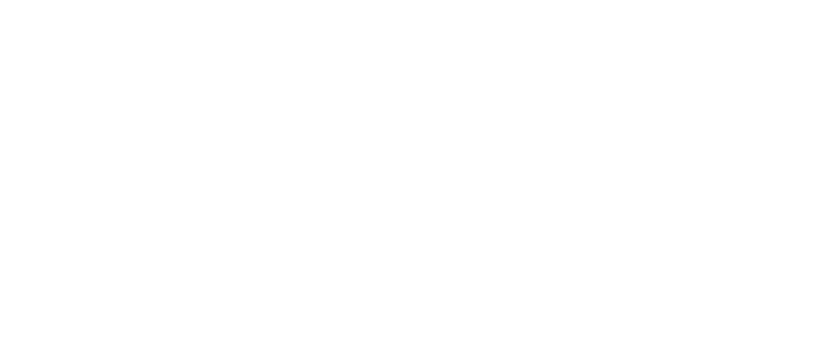
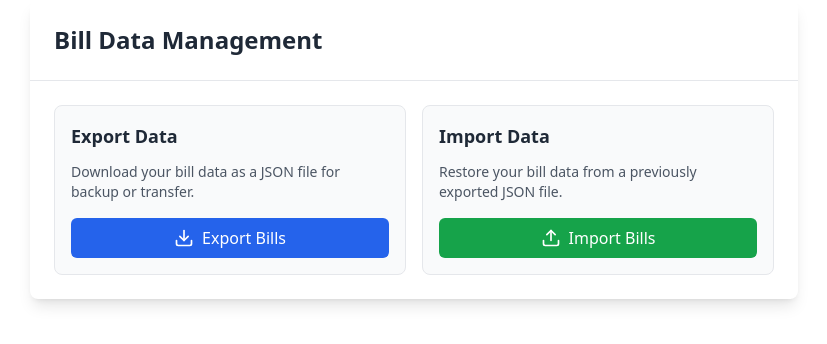
Before and after one commit to Rmx1921/dl, a React (Vite) app: page /#/export in a window 1280 px wide. Before the commit this address had no page. Shown: the top 344 px of the page, without its empty margins (226-1053 px from the left). Built offline with nearby package versions, Linux system fonts and the light colour scheme.

Commit message:
Full Bill data export functionality added - File can be exported to any folder location. - file is Exported as json format for better handling - implimentations for access the Export/Implimenation page.

```diff
--- a/preload.js
+++ b/preload.js
@@ -13,6 +13,7 @@
   getData: () => ipcRenderer.invoke('get-data'),
   onOpenBillsPage: (callback) => ipcRenderer.on('open-bills-page', callback),
   onOpenUpdaterPage: (callback) => ipcRenderer.on('open-updater-page', callback),
+  onOpenExportPage: (callback) => ipcRenderer.on('open-export-page', callback),
   removeAllListeners: (channel) => ipcRenderer.removeAllListeners(channel),
   onDataUpdate: (callback) => {
     const channel = 'data-update';
--- a/src/App.jsx
+++ b/src/App.jsx
@@ -3,6 +3,7 @@
 import SerialNumberGenerator from './components/SerialNumberGenerator';
 import BillDetails from './components/BillDetails';
 import UpdateManager from './components/UpdateManager';
+import DataExport from './components/DataExport';
 
 function App() {
   const navigate = useNavigate();
@@ -11,7 +12,8 @@
     if (!window.electronAPI) return;
     const routeHandlers = [
       { event: 'onOpenBillsPage', path: '/bills', listenerName: 'open-bills-page' },
-      { event: 'onOpenUpdaterPage', path: '/updater', listenerName: 'open-updater-page' }
+      { event: 'onOpenUpdaterPage', path: '/updater', listenerName: 'open-updater-page' },
+      { event: 'onOpenExportPage', path: '/export', listenerName: 'open-export-page' }
     ];
     const cleanup = routeHandlers.map(handler => {
       if (window.electronAPI[handler.event]) {
@@ -41,6 +43,7 @@
         <Route path="/" element={<SerialNumberGenerator />} />
         <Route path="/bills" element={<BillDetails />} />
         <Route path="/updater" element={<UpdateManager />} />
+        <Route path="/export" element={<DataExport />} />
       </Routes>
     </div>
   );
--- a/src/components/DataExport.jsx
+++ b/src/components/DataExport.jsx
@@ -1,81 +1,176 @@
-import React, { useState } from 'react';
-import { FileSpreadsheet, Loader2, Check, AlertCircle } from 'lucide-react';
+import React, { useState, useRef } from 'react';
+import { Upload, Loader2, Check, AlertCircle, Download } from 'lucide-react';
 import { getAllBillData } from './helpers/billsdb';
 
 const DataExport = () => {
     const [loading, setLoading] = useState(false);
-    const [exportStatus, setExportStatus] = useState({
+    const [status, setStatus] = useState({
         success: false,
         error: false,
-        message: ''
+        message: '',
+        type: ''
     });
+    const fileInputRef = useRef(null);
 
     const handleExport = async () => {
         setLoading(true);
-        setExportStatus({ success: false, error: false, message: '' });
+        setStatus({ success: false, error: false, message: '', type: '' });
         try {
-            let data = await getAllBillData();
+            const data = await getAllBillData();
             const jsonData = JSON.stringify(data, null, 2);
-             console.log(jsonData)
-            setExportStatus({
+            const blob = new Blob([jsonData], { type: 'application/json' });
+            const url = URL.createObjectURL(blob);
+            const link = document.createElement('a');
+            link.href = url;
+            link.download = `bill_data_${new Date().toISOString().split('T')[0]}.json`;
+            document.body.appendChild(link);
+            link.click();
+            document.body.removeChild(link);
+            URL.revokeObjectURL(url);
+
+            setStatus({
                 success: true,
                 error: false,
-                message: `Bill data exported successfully`
+                message: 'Bill data exported successfully',
+                type: 'export'
             });
         } catch (error) {
-            setExportStatus({
+            setStatus({
                 success: false,
                 error: true,
-                message: `Failed to export.`
+                message: 'Failed to export bill data',
+                type: 'export'
             });
         } finally {
             setLoading(false);
         }
     };
 
+    const handleImport = async (event) => {
+        const file = event.target.files[0];
+        if (!file) return;
+
+        setLoading(true);
+        setStatus({ success: false, error: false, message: '', type: '' });
+
+        try {
+            const reader = new FileReader();
+            reader.onload = async (e) => {
+                try {
+                    const jsonData = JSON.parse(e.target.result);
+                    // Here you would add your logic to validate and restore the data
+                    // For example: await restoreBillData(jsonData);
+
+                    setStatus({
+                        success: true,
+                        error: false,
+                        message: 'Bill data restored successfully',
+                        type: 'import'
+                    });
+                } catch (error) {
+                    setStatus({
+                        success: false,
+                        error: true,
+                        message: 'Invalid JSON file format',
+                        type: 'import'
+                    });
+                } finally {
+                    setLoading(false);
+                }
+            };
+
+            reader.onerror = () => {
+                setStatus({
+                    success: false,
+                    error: true,
+                    message: 'Error reading file',
+                    type: 'import'
+                });
+                setLoading(false);
+            };
+
+            reader.readAsText(file);
+        } catch (error) {
+            setStatus({
+                success: false,
+                error: true,
+                message: 'Failed to process file',
+                type: 'import'
+            });
+            setLoading(false);
+        }
+    };
+
+    const triggerFileInput = () => {
+        fileInputRef.current?.click();
+    };
+
     return (
-        <div className="w-full max-w-3xl mx-auto space-y-6">
-            <div className="bg-white rounded-lg shadow-md p-6">
-                <div className="mb-6">
-                    <h2 className="text-2xl font-bold mb-2">Export Bill Data</h2>
+        <div className="w-full max-w-3xl mx-auto bg-white rounded-lg shadow-lg">
+            <div className="p-6 border-b border-gray-200">
+                <h2 className="text-2xl font-bold text-gray-800">Bill Data Management</h2>
             </div>
-
-                <div className="space-y-6">
-                    <div className="flex flex-col sm:flex-row gap-4">
+            <div className="p-6 space-y-6">
+                <div className="grid grid-cols-1 md:grid-cols-2 gap-4">
+                    <div className="p-4 rounded-lg bg-gray-50 border border-gray-200">
+                        <h3 className="text-lg font-semibold mb-3 text-gray-800">Export Data</h3>
+                        <p className="text-sm text-gray-600 mb-4">
+                            Download your bill data as a JSON file for backup or transfer.
+                        </p>
                         <button
-                            className={`flex-1 flex items-center justify-center px-4 py-2 rounded-md text-white bg-blue-600 hover:bg-blue-700 disabled:opacity-50 disabled:cursor-not-allowed ${loading ? 'cursor-not-allowed' : ''}`}
+                            className={`w-full flex items-center justify-center px-4 py-2 rounded-md text-white bg-blue-600 hover:bg-blue-700 transition-colors
+                                ${loading && status.type === 'export' ? 'opacity-50 cursor-not-allowed' : ''}`}
                             onClick={handleExport}
-                            disabled={loading}
+                            disabled={loading && status.type === 'export'}
                         >
-                            {loading ? (
+                            {loading && status.type === 'export' ? (
                                 <Loader2 className="w-5 h-5 mr-2 animate-spin" />
                             ) : (
-                                <FileSpreadsheet className="w-5 h-5 mr-2" />
+                                <Download className="w-5 h-5 mr-2" />
                             )}
-                            {loading ? 'Exporting...' : 'Export Bills'}
+                            {loading && status.type === 'export' ? 'Exporting...' : 'Export Bills'}
                         </button>
                     </div>
-
-                    {exportStatus.success && (
-                        <div className="flex items-start p-4 rounded-md bg-green-50 border border-green-200">
-                            <Check className="h-4 w-4 text-green-600 mt-1 mr-2" />
-                            <div>
-                                <h4 className="font-medium text-green-800">Success</h4>
-                                <p className="text-green-700">{exportStatus.message}</p>
+                    <div className="p-4 rounded-lg bg-gray-50 border border-gray-200">
+                        <h3 className="text-lg font-semibold mb-3 text-gray-800">Import Data</h3>
+                        <p className="text-sm text-gray-600 mb-4">
+                            Restore your bill data from a previously exported JSON file.
+                        </p>
+                        <input
+                            type="file"
+                            ref={fileInputRef}
+                            onChange={handleImport}
+                            accept=".json"
+                            className="hidden"
+                        />
+                        <button
+                            className={`w-full flex items-center justify-center px-4 py-2 rounded-md text-white bg-green-600 hover:bg-green-700 transition-colors
+                                ${loading && status.type === 'import' ? 'opacity-50 cursor-not-allowed' : ''}`}
+                            onClick={triggerFileInput}
+                            disabled={loading && status.type === 'import'}
+                        >
+                            {loading && status.type === 'import' ? (
+                                <Loader2 className="w-5 h-5 mr-2 animate-spin" />
+                            ) : (
+                                <Upload className="w-5 h-5 mr-2" />
+                            )}
+                            {loading && status.type === 'import' ? 'Importing...' : 'Import Bills'}
+                        </button>
                     </div>
+                </div>
+                {status.success && (
+                    <div className="flex items-center p-4 rounded-md bg-green-50 border border-green-200">
+                        <Check className="h-4 w-4 text-green-600 mr-2" />
+                        <p className="text-green-700">{status.message}</p>
                     </div>
                 )}
 
-                    {exportStatus.error && (
-                        <div className="flex items-start p-4 rounded-md bg-red-50 border border-red-200">
-                            <AlertCircle className="h-4 w-4 text-red-600 mt-1 mr-2" />
-                            <div>
-                                <h4 className="font-medium text-red-800">Error</h4>
-                                <p className="text-red-700">{exportStatus.message}</p>
-                            </div>
+                {status.error && (
+                    <div className="flex items-center p-4 rounded-md bg-red-50 border border-red-200">
+                        <AlertCircle className="h-4 w-4 text-red-600 mr-2" />
+                        <p className="text-red-700">{status.message}</p>
                     </div>
                 )}
-                </div>
             </div>
         </div>
     );
```
Also changed, not shown: main.js (+10 -0 lines). Lines whose indentation alone changed are shown as unchanged.
